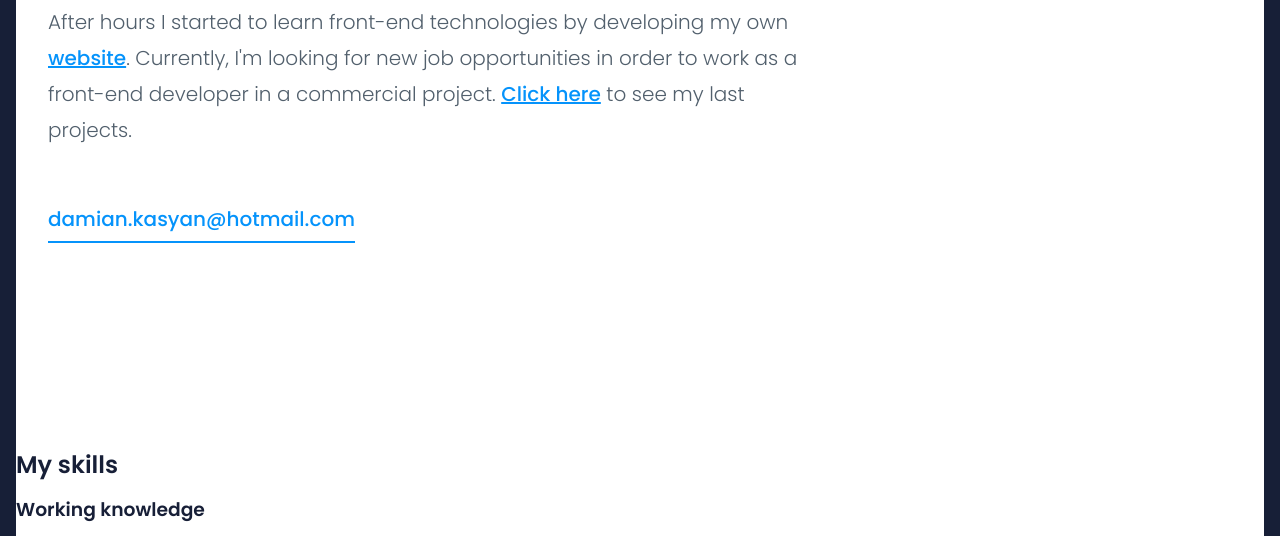
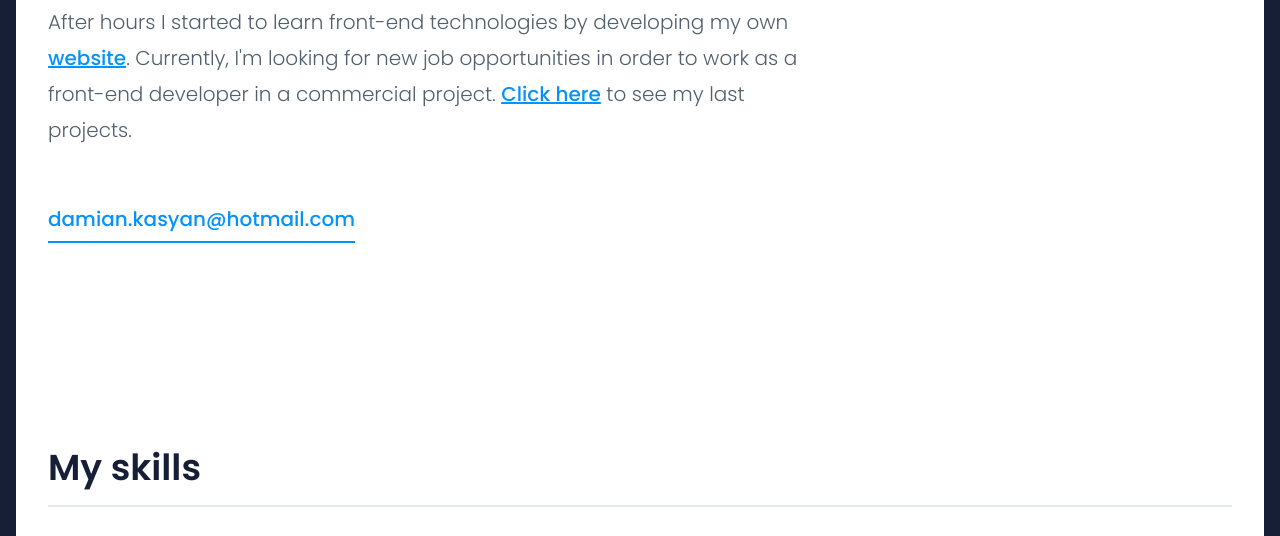
Before and after one commit to dkasyan/dkasyan.github.io, a website built with webpack: page src/content/index.html in a window 1280 px wide. Shown: the part 412-948 px from the top of the page. Built offline with nearby package versions, Linux system fonts and the light colour scheme; files whose address does not match are found by name.

Commit message:
Build: Section Skills

```diff
--- a/src/content/index.html
+++ b/src/content/index.html
@@ -41,7 +41,7 @@
         <a class="hero_mail" href="damian.kasyan@hotmail.com">damian.kasyan@hotmail.com</a>
       </section>
       <section id="my-skills" class="skills">
-        <h2>My skills</h2>
+        <h2 class="skills_title">My skills</h2>
         <section class="skills-list">
           <h3 class="skills-list_title">Working knowledge</h3>
           <ul class="skills-list_list">
@@ -153,5 +153,5 @@
     </main>
     <script src="js/main.js"></script>
   </body>
-  <footer>V0.3</footer>
+  <footer>V0.4</footer>
 </html>
--- a/src/scss/_variables.scss
+++ b/src/scss/_variables.scss
@@ -1,5 +1,7 @@
-$violet: #000;
+$violet: #653CAD;
 $yellow: #F9C802;
 $blue: #0593FB;
+$dark-blue:#2251CC;
 $gray: #52606D;
+$green: red;
 $big-stone: #171F37;
--- a/src/scss/main.scss
+++ b/src/scss/main.scss
@@ -3,6 +3,7 @@
 @import url('https://fonts.googleapis.com/css?family=Poppins:300,400,500,600&display=swap&subset=latin-ext');
 
 @import "modules/hero.scss";
+@import "modules/skills.scss";
 
 html {
   box-sizing: border-box;
--- /dev/null
+++ b/src/scss/modules/skills.scss
@@ -0,0 +1,38 @@
+.skills{
+    max-width: 1184px;
+    margin: 0 auto;
+    &_title{
+        font-size: 2.25rem;
+        margin: 0;
+        font-style: normal;
+        font-weight: 600;
+        padding: 1rem 0;
+        border-bottom: 2px solid #E5E8EC;
+    }
+}
+.skills-list{
+    display: grid;
+    padding: 8rem 0;
+    grid-template-columns: 1fr 1fr;
+    &_list{
+        display: grid;
+        grid-template-columns: 1fr 1fr;
+
+    }
+    &_title{
+        font-weight: 600;
+        font-size: 32px;
+        line-height: 42px;
+        margin: 0;
+        &::before{
+            content: '';
+            width: 80px;
+            height: 4px;
+            display: block;
+            background: $green;
+            border-radius: 8px;
+            margin-bottom: 1.5rem;
+        }
+    }
+
+}
```
Also changed, not shown: dist/css/main.css, dist/index.html, 1 other file.
